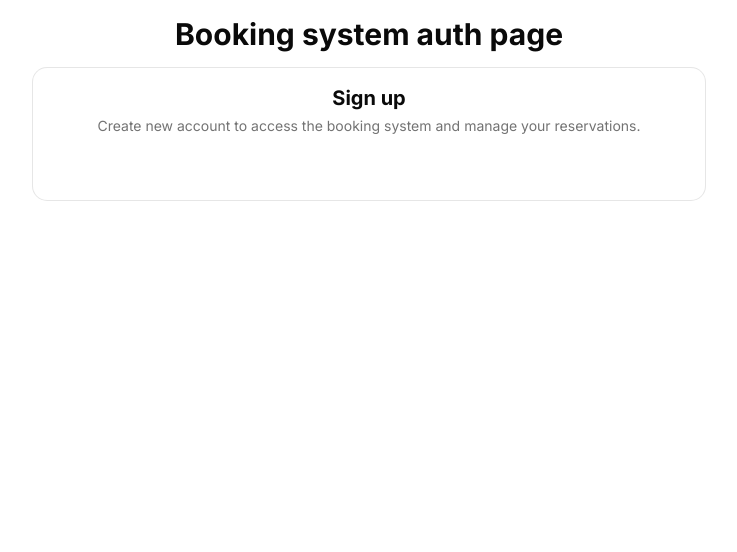
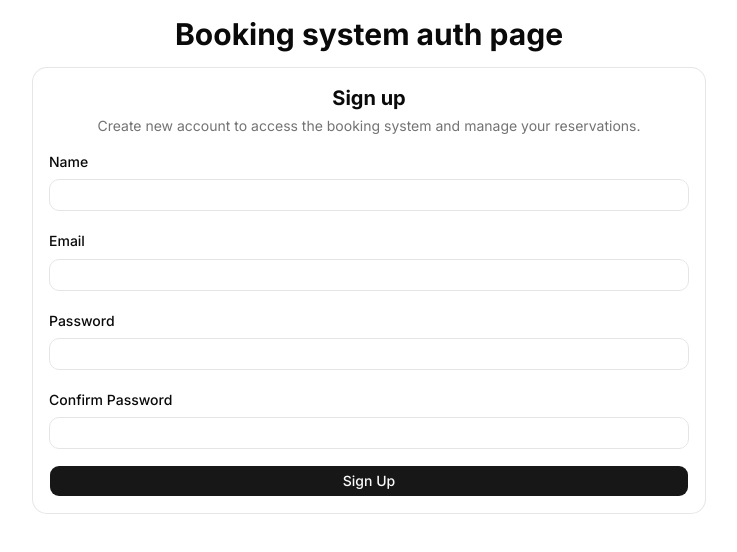
Before and after one commit to Jota-ato/booking-system-v3, a Next.js app: page /auth/sign-up in a window 1280 px wide. Shown: the top 552 px of the page, without its empty margins (271-1008 px from the left). Built offline with nearby package versions, Linux system fonts and the light colour scheme.

Commit message:
feat: add sign up components

```diff
--- a/src/app/auth/sign-up/page.tsx
+++ b/src/app/auth/sign-up/page.tsx
@@ -1,3 +1,4 @@
+import { SignUpForm } from "@/features/auth/components/sign-up-form";
 import { Container } from "@/shared/components/layout/container";
 import {
   Card,
@@ -21,8 +22,9 @@ export default function SignUpPage() {
             reservations.
           </CardDescription>
         </CardHeader>
-        <CardContent>{/*TODO: Sign up form */}</CardContent>
-        <CardFooter></CardFooter>
+        <CardContent>
+          <SignUpForm />
+        </CardContent>
       </Card>
     </Container>
   );
--- a/src/features/auth/components/sign-up-form.tsx
+++ b/src/features/auth/components/sign-up-form.tsx
@@ -1,2 +1,63 @@
+"use client";
 import { useForm } from "react-hook-form";
 import { zodResolver } from "@hookform/resolvers/zod";
+import { signUpSchema, SignUpInput } from "../schemes/auth-schemes";
+import { FieldGroup, FieldSet } from "@/shared/components/ui/field";
+import { Form } from "@/shared/components/form/form";
+import { FieldInput } from "@/shared/components/form/field-input.types";
+import { FieldWLabel } from "@/shared/components/form/field-w-label";
+import { FormSubmit } from "@/shared/components/form/form-submit";
+
+const fields: FieldInput<SignUpInput>[] = [
+  {
+    name: "name",
+    label: "Name",
+  },
+  {
+    name: "email",
+    label: "Email",
+    type: "email",
+  },
+  {
+    name: "password",
+    label: "Password",
+    type: "password",
+  },
+  {
+    name: "passwordConfirmation",
+    label: "Confirm Password",
+    type: "password",
+  },
+];
+
+export function SignUpForm() {
+  const {
+    handleSubmit,
+    register,
+    formState: { errors, isSubmitting },
+  } = useForm<SignUpInput>({
+    resolver: zodResolver(signUpSchema),
+  });
+
+  const onSubmit = async (data: SignUpInput) => {};
+
+  return (
+    <Form onSubmit={handleSubmit(onSubmit)}>
+      <FieldGroup>
+        {fields.map((field) => (
+          <FieldWLabel
+            register={register}
+            key={field.name}
+            error={errors[field.name]?.message}
+            {...field}
+          />
+        ))}
+      </FieldGroup>
+      <FormSubmit
+        isSubmitting={isSubmitting}
+        label="Sign Up"
+        submittingLabel="Signing Up..."
+      />
+    </Form>
+  );
+}
--- /dev/null
+++ b/src/shared/components/form/custom-select.tsx
@@ -0,0 +1,83 @@
+import {
+  Select,
+  SelectContent,
+  SelectGroup,
+  SelectItem,
+  SelectLabel,
+  SelectTrigger,
+  SelectValue,
+} from "@/shared/components/ui/select";
+import { Control, Controller, FieldValues, Path } from "react-hook-form";
+import { Field, FieldDescription, FieldError, FieldLabel } from "../ui/field";
+
+interface SelectOption {
+  value: string;
+  label: string;
+}
+
+interface GenericSelectProps<T extends FieldValues> {
+  control: Control<T>;
+  name: Path<T>;
+  options: SelectOption[];
+  placeholder?: string;
+  groupLabel?: string;
+  label?: string;
+  error?: string | null;
+  description?: string;
+}
+
+export function CustomSelect<T extends FieldValues>({
+  control,
+  name,
+  options,
+  placeholder = "Select an option",
+  groupLabel,
+  label,
+  error,
+  description,
+}: GenericSelectProps<T>) {
+  return (
+    <Controller
+      control={control}
+      name={name}
+      render={({ field }) => {
+        const selectedLabel = options.find(
+          (opt) => opt.value === field.value,
+        )?.label;
+
+        return (
+          <Field>
+            {label && <FieldLabel htmlFor={name}>{label}</FieldLabel>}
+            {description && <FieldDescription>{description}</FieldDescription>}
+            <Select
+              aria-invalid={!!error}
+              value={field.value}
+              onValueChange={field.onChange}
+            >
+              <SelectTrigger className="w-full">
+                <SelectValue placeholder={placeholder}>
+                  {selectedLabel ?? placeholder}
+                </SelectValue>
+              </SelectTrigger>
+              <SelectContent>
+                <SelectGroup>
+                  {groupLabel && <SelectLabel>{groupLabel}</SelectLabel>}
+                  {options.map((option) => (
+                    <SelectItem
+                      key={option.value}
+                      label={option.label}
+                      value={option.value}
+                    >
+                      {option.label}
+                    </SelectItem>
+                  ))}
+                </SelectGroup>
+              </SelectContent>
+            </Select>
+            {error && <FieldError>{error}</FieldError>}
+          </Field>
+        );
+      }}
+    />
+  );
+}
--- /dev/null
+++ b/src/shared/components/form/field-input.types.ts
@@ -0,0 +1,13 @@
+import { ComponentProps } from "react";
+import { Path } from "react-hook-form";
+import { Input } from "@/shared/components/ui/input";
+import { Textarea } from "@/shared/components/ui/textarea";
+
+export type FieldInput<T> = {
+  label: string;
+  name: Path<T>;
+  textarea?: boolean;
+} & Omit<
+  ComponentProps<typeof Input> & ComponentProps<typeof Textarea>,
+  "name"
+>;
--- /dev/null
+++ b/src/shared/components/form/field-w-label.tsx
@@ -0,0 +1,51 @@
+"use client";
+
+import { ComponentProps } from "react";
+import { Field, FieldLabel, FieldError } from "@/shared/components/ui/field";
+import { Input } from "@/shared/components/ui/input";
+import { Textarea } from "@/shared/components/ui/textarea";
+import { FieldValues, Path, UseFormRegister } from "react-hook-form";
+
+type FieldWLabelProps<TFieldValues extends FieldValues> = {
+  label: string;
+  name: Path<TFieldValues>;
+  register: UseFormRegister<TFieldValues>;
+  error?: string | null;
+  orientation?: ComponentProps<typeof Field>["orientation"];
+  textarea?: boolean;
+} & Omit<
+  ComponentProps<typeof Input> & ComponentProps<typeof Textarea>,
+  "name"
+>;
+
+export function FieldWLabel<TFieldValues extends FieldValues>({
+  label,
+  name,
+  register,
+  error,
+  orientation,
+  textarea = false,
+  ...rest
+}: FieldWLabelProps<TFieldValues>) {
+  return (
+    <Field orientation={orientation} data-invalid={!!error}>
+      <FieldLabel htmlFor={name}>{label}</FieldLabel>
+      {textarea ? (
+        <Textarea
+          id={name}
+          aria-invalid={!!error}
+          {...register(name)}
+          {...(rest as ComponentProps<typeof Textarea>)}
+        />
+      ) : (
+        <Input
+          id={name}
+          aria-invalid={!!error}
+          {...register(name, { valueAsNumber: rest.type === "number" })}
+          {...(rest as ComponentProps<typeof Input>)}
+        />
+      )}
+      {error && <FieldError>{error}</FieldError>}
+    </Field>
+  );
+}
--- /dev/null
+++ b/src/shared/components/form/form-submit.tsx
@@ -0,0 +1,26 @@
+import { HTMLAttributes } from "react";
+import { Button } from "../ui/button";
+import { Spinner } from "../ui/spinner";
+
+export function FormSubmit({
+  isSubmitting,
+  label,
+  submittingLabel,
+}: {
+  isSubmitting: boolean;
+  label: string;
+  submittingLabel: string;
+} & HTMLAttributes<HTMLButtonElement>) {
+  return (
+    <Button type="submit" disabled={isSubmitting}>
+      {isSubmitting ? (
+        <span className="flex gap-2">
+          <Spinner />
+          {submittingLabel}
+        </span>
+      ) : (
+        <span>{label}</span>
+      )}
+    </Button>
+  );
+}
--- /dev/null
+++ b/src/shared/components/form/form.tsx
@@ -0,0 +1,15 @@
+import { HTMLAttributes, ReactNode } from "react";
+import { FieldSet } from "../ui/field";
+
+export function Form({
+  children,
+  ...props
+}: {
+  children: ReactNode;
+} & HTMLAttributes<HTMLFormElement>) {
+  return (
+    <form {...props}>
+      <FieldSet>{children}</FieldSet>
+    </form>
+  );
+}
```
